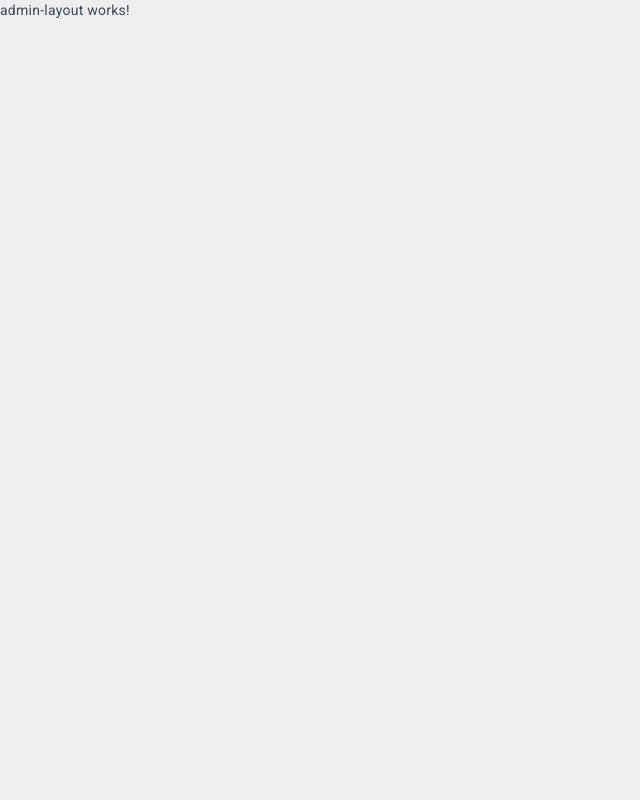
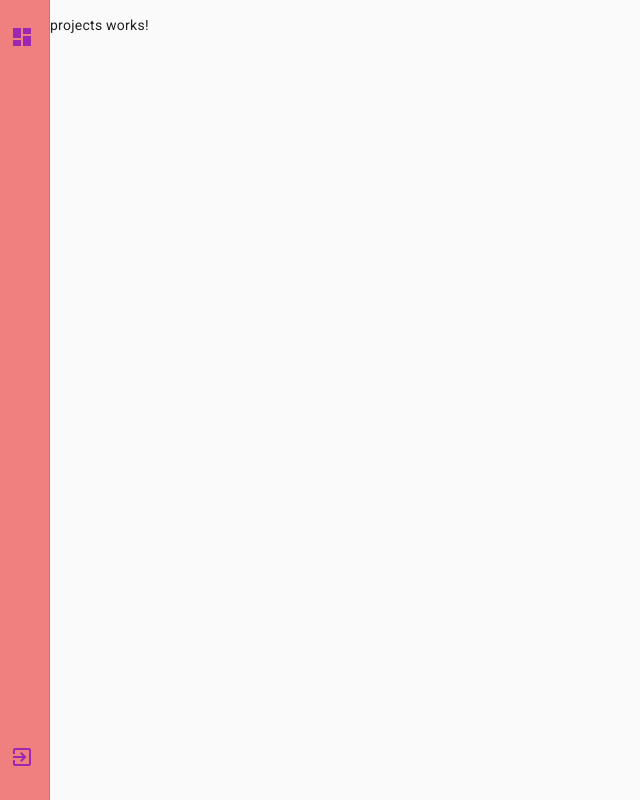
Before and after one commit to wlatrujillo/localizer-web, an Angular app: page /admin in a window 1280 px wide. Shown: the whole page, without its empty margins (0-640 px from the left). Built offline with nearby package versions, Linux system fonts and the light colour scheme.

Commit message:
feat: add sidenav

```diff
--- a/src/app/layouts/admin/admin-layout.component.html
+++ b/src/app/layouts/admin/admin-layout.component.html
@@ -1 +1,30 @@
-<p>admin-layout works!</p>
+<mat-sidenav-container>
+  <mat-sidenav mode="side" [(opened)]="opened">
+
+
+    <div class="sidenav-options">
+      <ul>
+        <li>
+          <a routerLink="/admin/projects" routerLinkActive="active">
+          <mat-icon>dashboard</mat-icon>
+          </a>
+        </li>
+      </ul>
+    </div>
+
+    <div class="sidenav-tools">
+      <ul>
+        <li>
+          <a href="" (click)="logout()">
+          <mat-icon>exit_to_app</mat-icon>
+          </a>
+        </li>
+      </ul>
+    </div>
+
+
+  </mat-sidenav>
+  <mat-sidenav-content>
+    <router-outlet></router-outlet>
+  </mat-sidenav-content>
+</mat-sidenav-container>
--- a/src/app/layouts/admin/admin-layout.component.scss
+++ b/src/app/layouts/admin/admin-layout.component.scss
@@ -0,0 +1,22 @@
+mat-sidenav-container {
+  height: 100%;
+}
+
+mat-sidenav, mat-sidenav-content {
+  padding: 15px 0px 15px 0px;
+}
+
+mat-sidenav {
+  background: lightcoral;
+  width: 50px;
+}
+
+mat-sidenav ul {
+  list-style-type: none;
+  padding: 10px;
+}
+
+mat-sidenav .sidenav-tools {
+  position: fixed;
+  bottom: 5px;
+}
--- a/src/app/layouts/admin/admin-layout.component.ts
+++ b/src/app/layouts/admin/admin-layout.component.ts
@@ -1,12 +1,31 @@
 import { Component } from '@angular/core';
+import { MatSidenavModule } from '@angular/material/sidenav';
+import { RouterModule, Router, NavigationEnd, NavigationStart } from '@angular/router';
+import { FormsModule } from '@angular/forms';
+import { MatIconModule } from '@angular/material/icon';
+import { AuthService } from '../../core/service/auth.service';
 
 @Component({
   selector: 'app-admin-layout',
   standalone: true,
-  imports: [],
+  imports: [ MatSidenavModule, RouterModule, FormsModule, MatIconModule ],
   templateUrl: './admin-layout.component.html',
   styleUrl: './admin-layout.component.scss'
 })
 export class AdminLayoutComponent {
 
+  opened = true;
+
+  constructor(private router: Router,
+             private authService: AuthService) {
+
+  }
+
+  logout() {
+
+    this.authService.logout();
+    this.router.navigate(['/auth/login']);
+
+  }
+
 }
```
